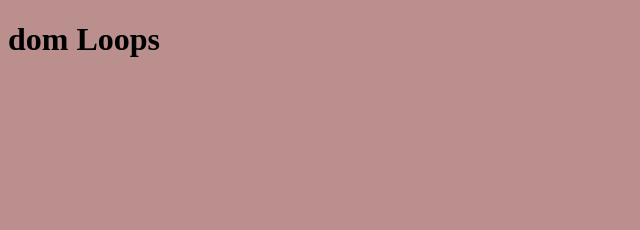
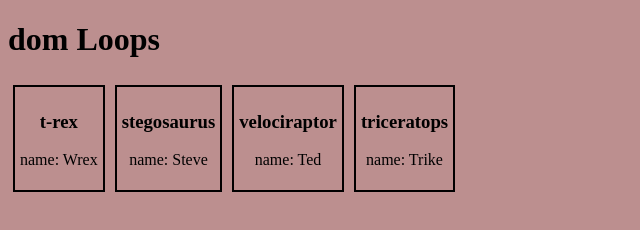
Before and after one commit to christopherjohnson1/domLoops, a plain HTML site: page index.html in a window 1280 px wide. Shown: the whole page, without its empty margins (0-640 px from the left). Drawn offline with Linux system fonts and the light colour scheme.

Commit message:
added dom stuff

```diff
--- a/index.html
+++ b/index.html
@@ -9,7 +9,9 @@
 </head>
 <body>
     <h1>dom Loops</h1>
-    <!-- <script src="./main.js"></script> -->
-    <script src="./loops.js"></script>
+    <div id="dino-barn"></div>
+
+    <script src="./main.js"></script>
+    <!-- <script src="./loops.js"></script> -->
 </body>
 </html>
--- a/main.css
+++ b/main.css
@@ -1,3 +1,15 @@
 body {
     background-color: rosybrown;
 }
+
+#dino-barn {
+    display: flex;
+
+}
+
+.dinosaur {
+    border: 2px solid black;
+    margin: 5px;
+    text-align: center;
+    padding: 5px;
+}
--- a/main.js
+++ b/main.js
@@ -1 +1,30 @@
 console.log('domLoops');
+
+const dinosaurs = [
+    {type: 't-rex', name: 'Wrex'},
+    {type: 'stegosaurus', name: 'Steve'},
+    {type: 'velociraptor', name: 'Ted'},
+    {type: 'triceratops', name: 'Trike'}
+];
+
+
+const printToDom = (divId, textToPrint) => {
+    const selectedDiv = document.getElementById(divId);
+    selectedDiv.innerHTML = textToPrint;
+};
+
+
+
+const buildDinosaurCards = () => {
+    let domString = '';
+    for(let i = 0; i < dinosaurs.length; i++) {
+        domString += '<div class="dinosaur">';
+        domString += `<h3>${dinosaurs[i].type}</h3>`
+        domString += `<p> name: ${dinosaurs[i].name}</p>`
+        domString += '</div>';
+    }
+    printToDom('dino-barn', domString);
+
+};
+
+buildDinosaurCards();
```
